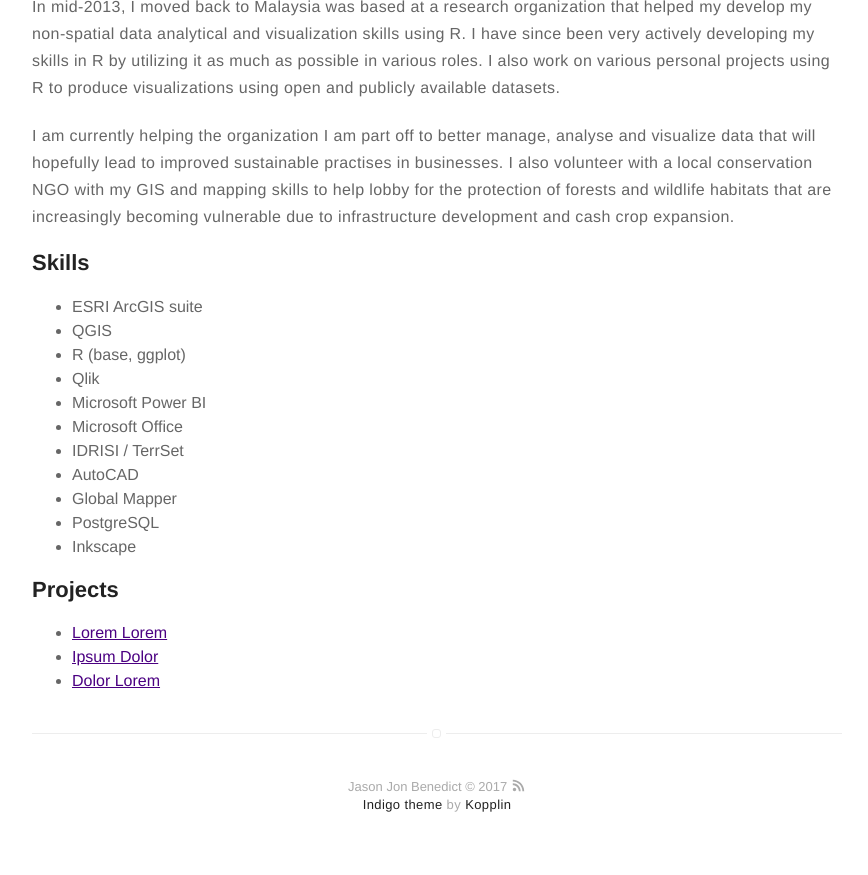
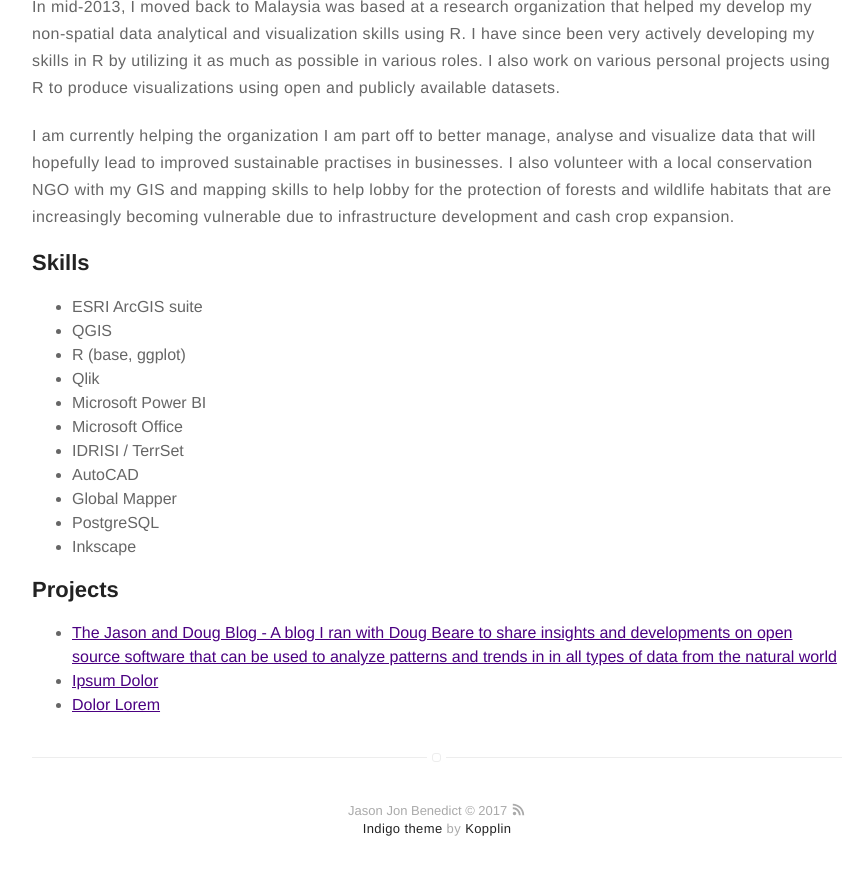
Before and after one commit to jasonjb82/jasonjb82.github.io, a Jekyll site: the page built from about.md, in a window 1280 px wide and 900 px high, scrolled down 946 px. Shown: the top 875 px of the window, without its empty margins (203-1071 px from the left). Built offline with Jekyll 4.4.1, drawn with Linux system fonts in a browser that asks for light colours.

Commit message:
Create about.md

```diff
--- a/about.md
+++ b/about.md
@@ -50,7 +50,7 @@ increasingly becoming vulnerable due to infrastructure development and cash crop
 <h2>Projects</h2>
 
 <ul>
-	<li><a href="https://github.com/">Lorem Lorem</a></li>
+	<li><a href="http://jason-doug-climate.blogspot.com/">The Jason and Doug Blog - A blog I ran with Doug Beare to share insights and developments on open source software that can be used to analyze patterns and trends in in all types of data from the natural world</a></li>
 	<li><a href="https://github.com/">Ipsum Dolor</a></li>
 	<li><a href="https://github.com/">Dolor Lorem</a></li>
 </ul>
```
